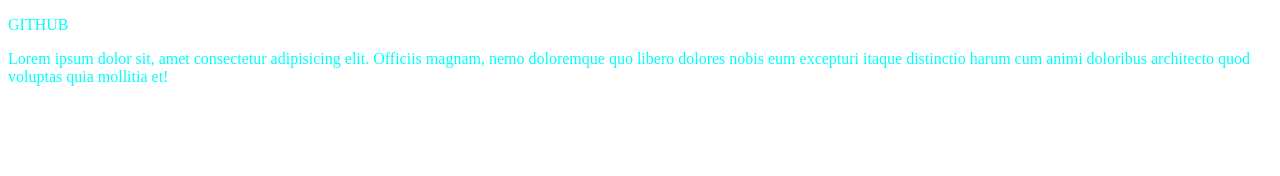
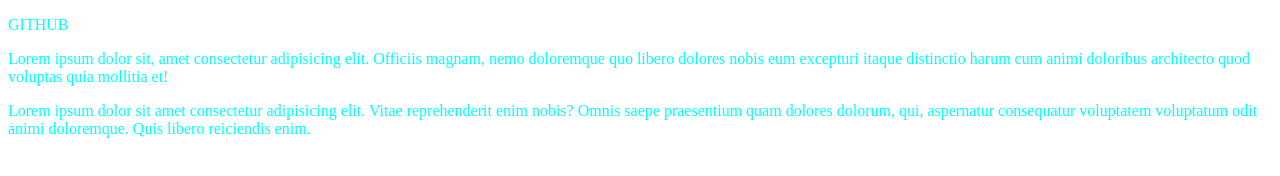
Before and after one commit to nishat-mulla/demo, a plain HTML site: page index.html in a window 1280 px wide. Drawn offline with Linux system fonts and the light colour scheme.

Commit message:
lorem is added

```diff
--- a/index.html
+++ b/index.html
@@ -9,5 +9,6 @@
 <body>
     <P>GITHUB</P>
     <p>Lorem ipsum dolor sit, amet consectetur adipisicing elit. Officiis magnam, nemo doloremque quo libero dolores nobis eum excepturi itaque distinctio harum cum animi doloribus architecto quod voluptas quia mollitia et!</p>
+    <p>Lorem ipsum dolor sit amet consectetur adipisicing elit. Vitae reprehenderit enim nobis? Omnis saepe praesentium quam dolores dolorum, qui, aspernatur consequatur voluptatem voluptatum odit animi doloremque. Quis libero reiciendis enim.</p>
 </body>
 </html>
```
